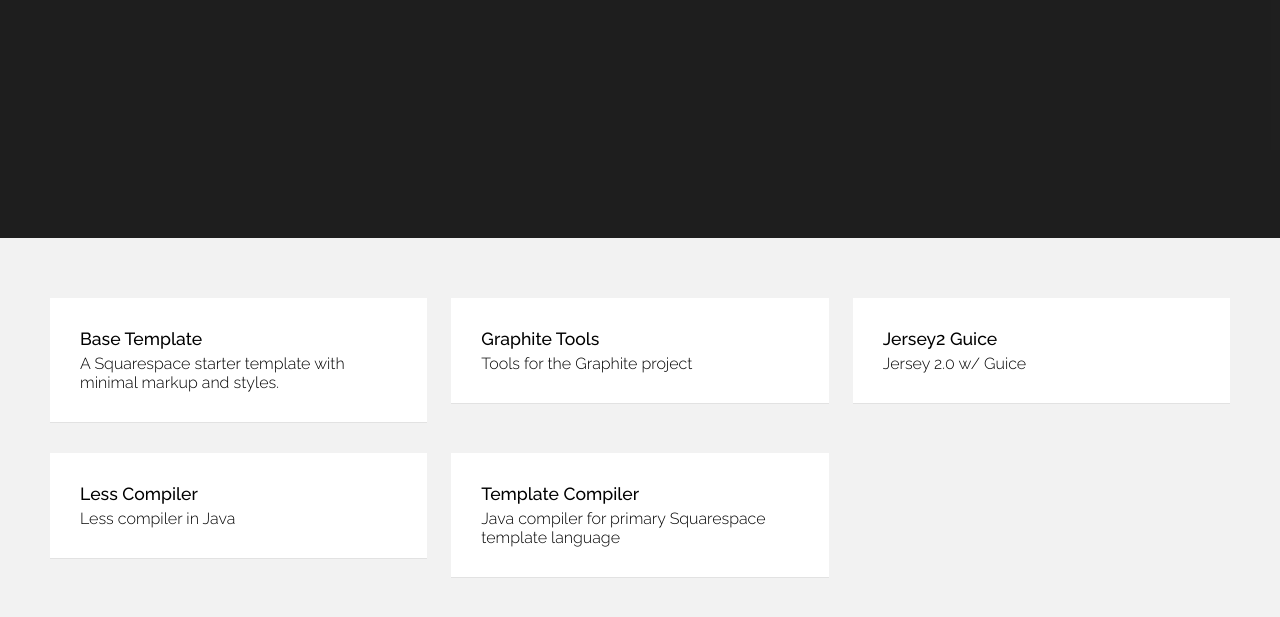
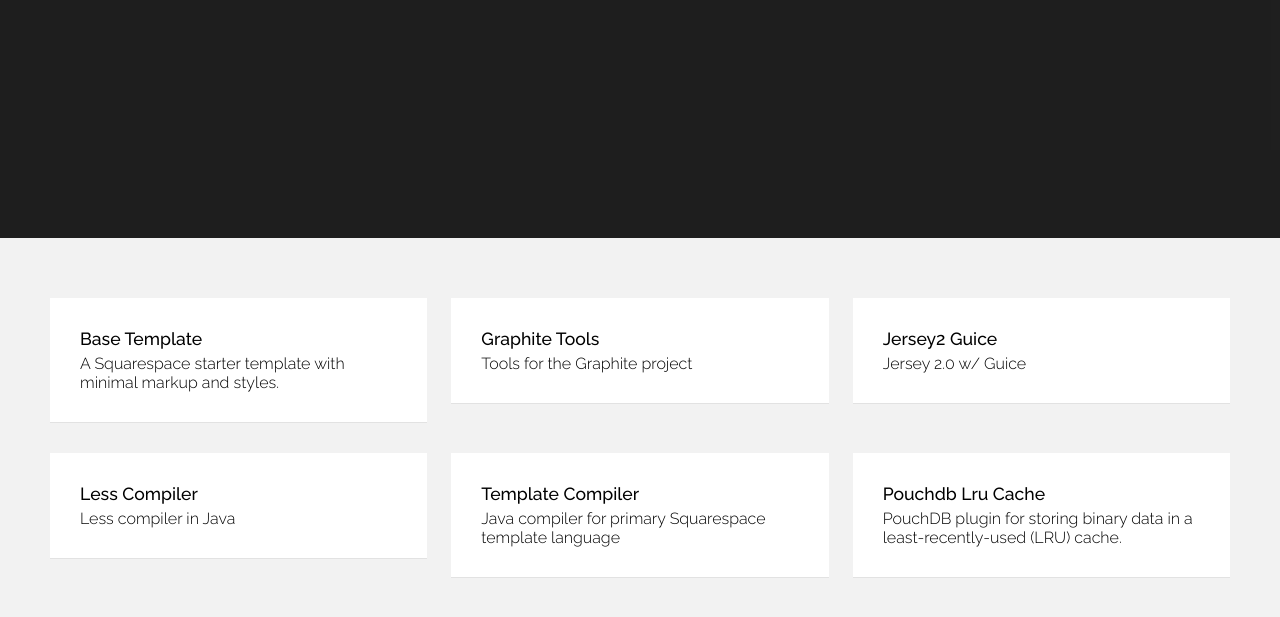
Before and after one commit to Squarespace/squarespace.github.io, a plain HTML site: page index.html in a window 1280 px wide. Shown: the part 359-976 px from the top of the page. Drawn offline with Linux system fonts and the light colour scheme.

Commit message:
Add pouchdb-lru-cache, rebuild.

```diff
--- a/index.html
+++ b/index.html
@@ -70,6 +70,11 @@
                 <p class="project-description">Java compiler for primary Squarespace template language</p>
             </a>
 
+            <a href="https://github.com/Squarespace/pouchdb-lru-cache" class="project">
+                <h1 class="project-title">Pouchdb Lru Cache</h1>
+                <p class="project-description">PouchDB plugin for storing binary data in a least-recently-used (LRU) cache.</p>
+            </a>
+
         </main>
     </div>
 
```
Also changed, not shown: 1 other file.
